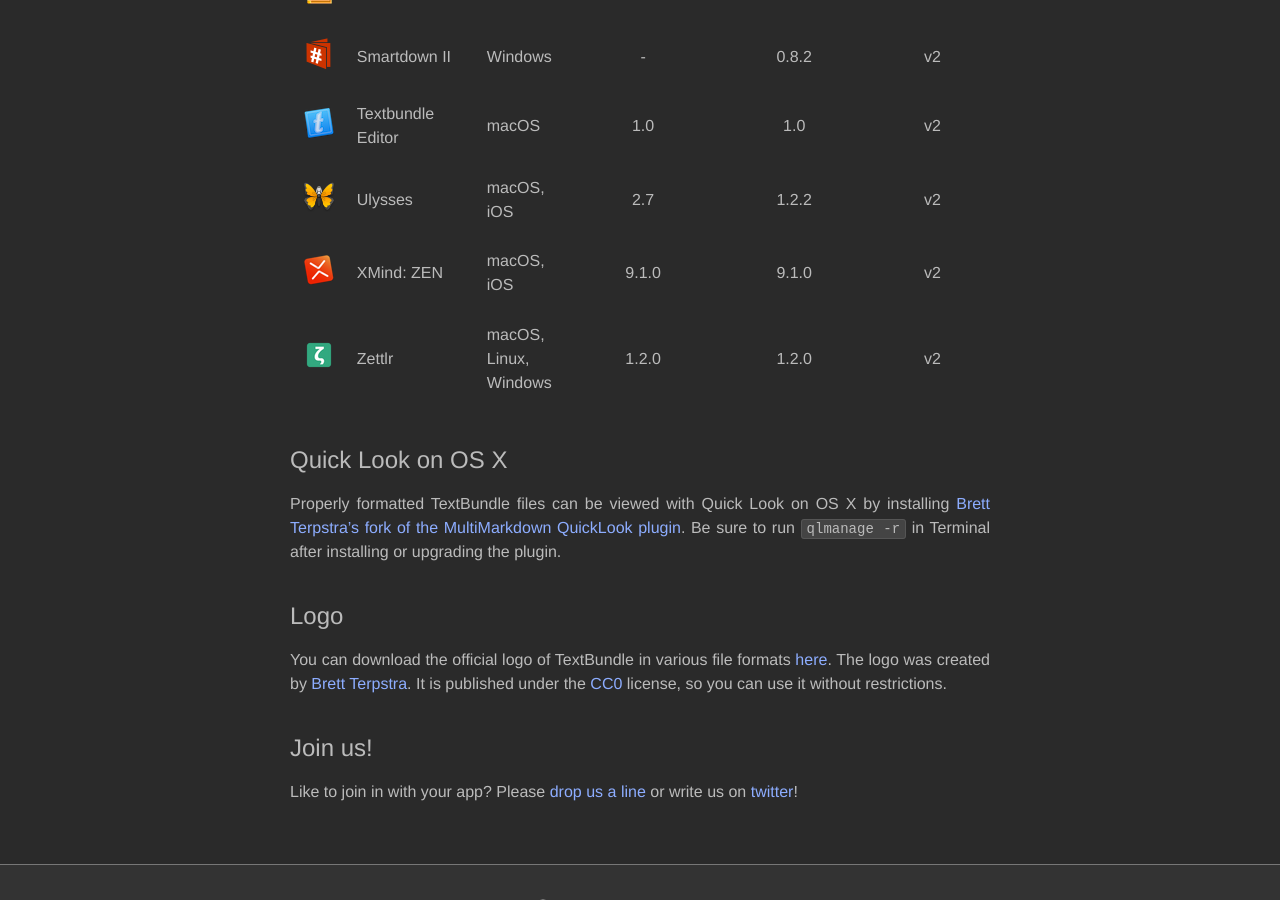
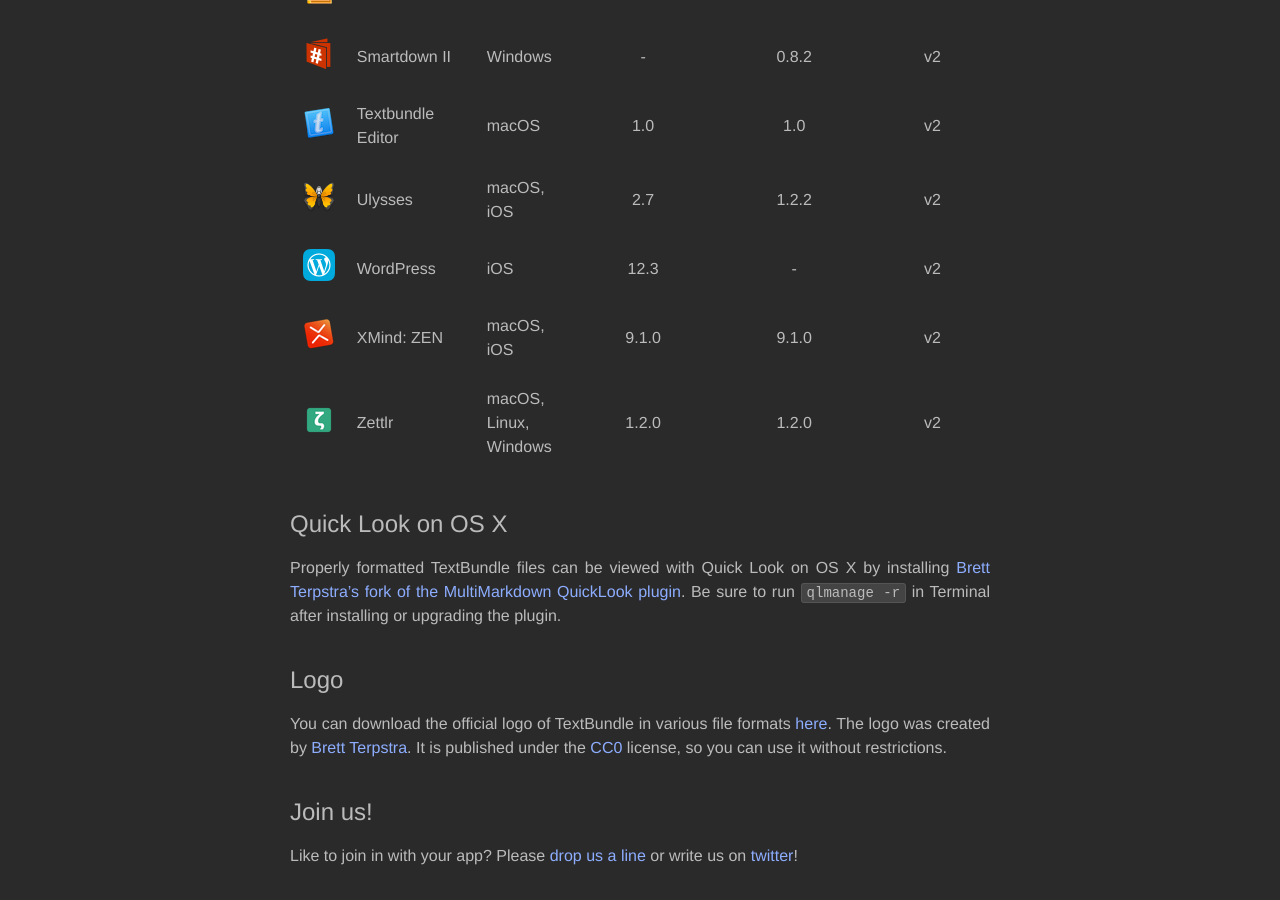
Before and after one commit to textbundle/textbundle.github.io, a Jekyll site: the page built from index.md, in a window 1280 px wide and 900 px high, scrolled down 1672 px. Built offline with Jekyll 4.4.1, drawn with Linux system fonts in a browser that asks for light colours.

Commit message:
Add WordPress iOS app

```diff
--- a/index.md
+++ b/index.md
@@ -145,6 +145,14 @@
         <td class="appstandard">v2</td>
     </tr>
     <tr class="app">
+        <td class="appicon"><a href='https://apps.wordpress.com/mobile/'><img src='images/apps/wordpress.png' /></a></td>
+        <td class="appname"><a href='https://apps.wordpress.com/mobile/'>WordPress</a></td>
+       <td class="appos">iOS</td>
+        <td class="appreading">12.3</td>
+        <td class="appwriting">-</td>
+        <td class="appstandard">v2</td>
+    </tr>
+    <tr class="app">
         <td class="appicon"><a href='https://www.xmind.net/zen/'><img src='images/apps/xmind_zen.png' /></a></td>
         <td class="appname"><a href='https://www.xmind.net/zen/'>XMind: ZEN</a></td>
        <td class="appos">macOS, iOS</td>
```
Also changed, not shown: images/apps/wordpress.png (added), images/apps/wordpress@2x.png (added).
